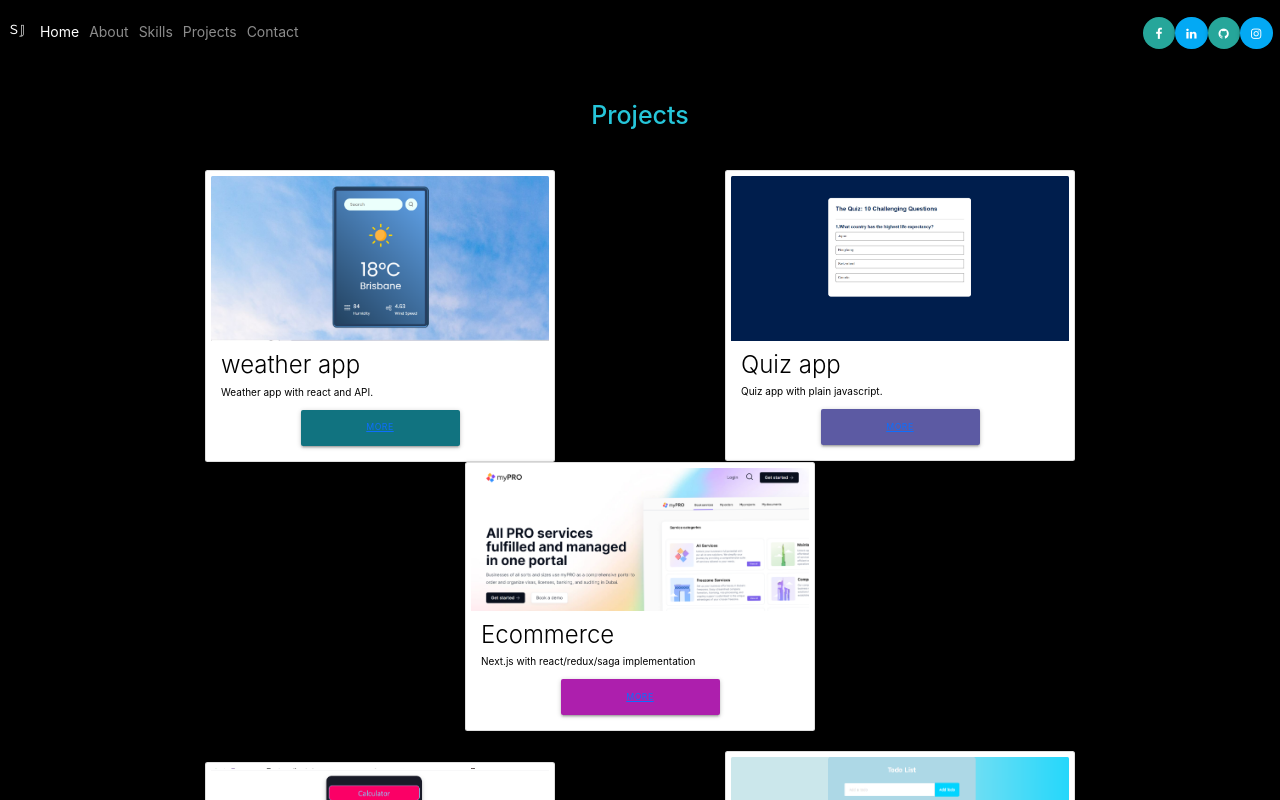
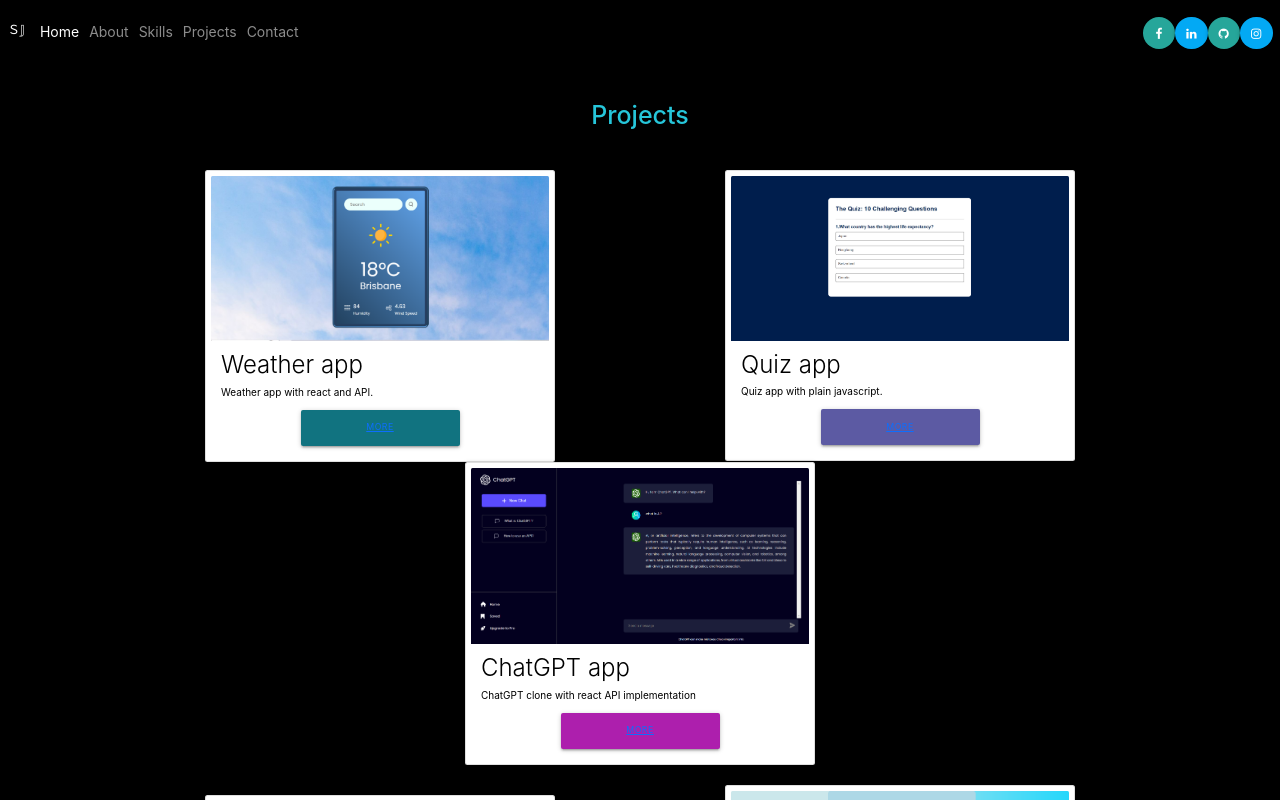
Before and after one commit to Shrinyjoy/sjprofile, a React (Create React App) app: page /projects in a window 1280 px wide. Shown: the top 800 px of the page. Built offline with nearby package versions, Linux system fonts and the light colour scheme.

Commit message:
Updated Projects component

```diff
--- a/src/components/Projects.js
+++ b/src/components/Projects.js
@@ -5,7 +5,7 @@ import quiz from "../../src/images/quiz.png"
 import weather from "../../src/images/weather.png"
 import calculator from "../../src/images/calculator.png"
 import todolist from "../../src/images/todolist.png"
-import mypro from "../../src/images/mypro.png"
+import mypro from "../../src/images/cgptdep.png"
 import userproangular from "../../src/images/userproangular.png"
 import sjprofile from "../../src/images/sjprofile.png"
 
@@ -19,7 +19,7 @@ export default class Projects extends Component {
         <div className="card cardfull">
             <img src={weather} class="card-img-top" alt="img1" />
             <div className="card-body">
-              <h5 className="card-title">weather app</h5>
+              <h5 className="card-title">Weather app</h5>
               <p className="card-text">
                 Weather app with react and API.
               </p>
@@ -43,12 +43,12 @@ export default class Projects extends Component {
         <div className="card cardfull">
             <img src={mypro} class="card-img-top" alt="img1" />
             <div className="card-body">
-              <h5 className="card-title">Ecommerce</h5>
+              <h5 className="card-title">ChatGPT app</h5>
               <p className="card-text">
-               Next.js with react/redux/saga implementation
+               ChatGPT clone with react API implementation
               </p>
               <div class="d-grid gap-2 col-6 mx-auto">
-              <button type="button" class="btn btn btn-sm" style={{backgroundColor:"#ad1fad"}}><a href="https://www.mydubaipro.com/" target="_blank" rel="noreferrer">More</a></button>
+              <button type="button" class="btn btn btn-sm" style={{backgroundColor:"#ad1fad"}}><a href="https://fluffy-crostata-8daadb.netlify.app/" target="_blank" rel="noreferrer">More</a></button>
               </div>
             </div>
         </div>
```
